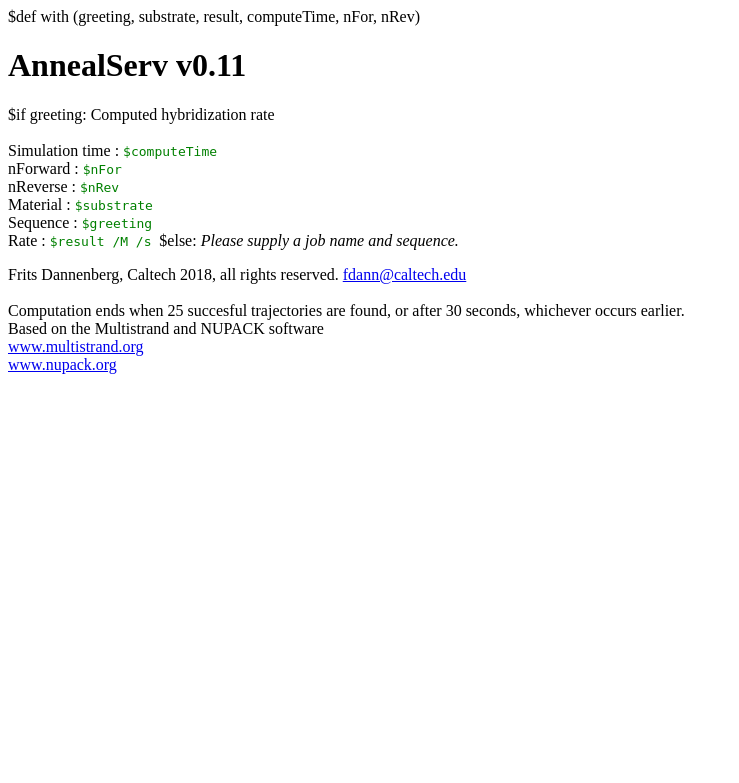
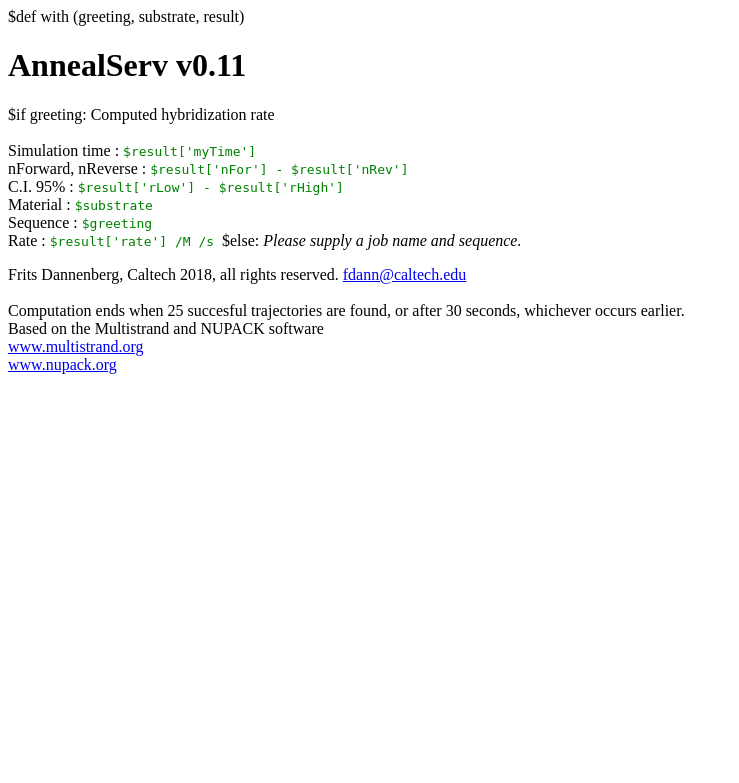
Before and after one commit to fdannenberg/ms-web, a Python web app: template annealserv/templates/index.html in a window 1280 px wide. Shown: the top 783 px of the page, without its empty margins (0-739 px from the left). Run offline with Jinja, Linux system fonts and the light colour scheme; the template is opened without the code that fills it, so the values that code supplies are empty.

Commit message:
adding errorbounds, fixed urls

```diff
--- a/annealserv/templates/errorpage.html
+++ b/annealserv/templates/errorpage.html
@@ -1,4 +1,4 @@
-$def with (greeting, substrate, result, computeTime,  nFor, nRev)
+$def with (greeting, substrate, result)
 
 <html>
     <head>
@@ -24,8 +24,8 @@
 	Frits Dannenberg, Caltech 2018, all rights reserved. 	<a href="fdann@caltech.edu">fdann@caltech.edu</a>  <br> <br>
 	<emph> Computation ends when 25 succesful trajectories are found, or after 30 seconds, whichever occurs earlier. <emph> <br>
 	Based on the Multistrand and NUPACK software <br>
-	<a href="https://www.www.multistrand.org">www.multistrand.org</a> <br>
-	<a href="https://www.www.nupack.org">www.nupack.org</a> <br>
+	<a href="https://www.multistrand.org">www.multistrand.org</a> <br>
+	<a href="https://www.nupack.org">www.nupack.org</a> <br>
 	<br>
 </p>
 
--- a/annealserv/templates/index.html
+++ b/annealserv/templates/index.html
@@ -1,4 +1,4 @@
-$def with (greeting, substrate, result, computeTime, nFor, nRev)
+$def with (greeting, substrate, result)
 
 <html>
     <head>
@@ -12,12 +12,12 @@
 $if greeting:
     Computed hybridization rate <br />
     <br />
-    Simulation time	 : <code style="color: green; font-size: 1em;">$computeTime </code>  <br />
-    nForward         : <code style="color: green; font-size: 1em;">$nFor </code>  <br />
-    nReverse         : <code style="color: green; font-size: 1em;">$nRev </code>  <br />
-    Material		 : <code style="color: green; font-size: 1em;">$substrate </code>  <br />
-    Sequence		 : <code style="color: green; font-size: 1em;">$greeting</code>  <br />
-    Rate 			 : <code style="color: green; font-size: 1em;">$result /M /s </code>
+    Simulation time	     : <code style="color: green; font-size: 1em;">$result['myTime'] </code>  <br />
+    nForward, nReverse   : <code style="color: green; font-size: 1em;">$result['nFor'] - $result['nRev'] </code>  <br />
+    C.I. 95%     		 : <code style="color: green; font-size: 1em;">$result['rLow'] - $result['rHigh'] </code>  <br />
+    Material	     	 : <code style="color: green; font-size: 1em;">$substrate </code>  <br />
+    Sequence    		 : <code style="color: green; font-size: 1em;">$greeting</code>  <br />
+    Rate 		    	 : <code style="color: green; font-size: 1em;">$result['rate'] /M /s </code>
 
 
 $else:
@@ -29,8 +29,8 @@
 	Frits Dannenberg, Caltech 2018, all rights reserved. 	<a href="fdann@caltech.edu">fdann@caltech.edu</a>  <br> <br>
 	<emph> Computation ends when 25 succesful trajectories are found, or after 30 seconds, whichever occurs earlier. <emph> <br>
 	Based on the Multistrand and NUPACK software <br>
-	<a href="https://www.www.multistrand.org">www.multistrand.org</a> <br>
-	<a href="https://www.www.nupack.org">www.nupack.org</a> <br>
+	<a href="http://www.multistrand.org">www.multistrand.org</a> <br>
+	<a href="http://www.nupack.org">www.nupack.org</a> <br>
 	<br>
 </p>
 
--- a/annealserv/templates/start_form.html
+++ b/annealserv/templates/start_form.html
@@ -29,8 +29,8 @@
 		<emph> Computation ends when 25 succesful trajectories are
 		found, or after 30 seconds, whichever occurs earlier. <emph> <br>
 		Based on the Multistrand and NUPACK software <br>
-		<a href="https://www.www.multistrand.org">www.multistrand.org</a> <br>
-		<a href="https://www.www.nupack.org">www.nupack.org</a> <br>
+		<a href="https://www.multistrand.org">www.multistrand.org</a> <br>
+		<a href="https://www.nupack.org">www.nupack.org</a> <br>
 		<br>
 	</p>
 
```
Also changed, not shown: 2 other files.
